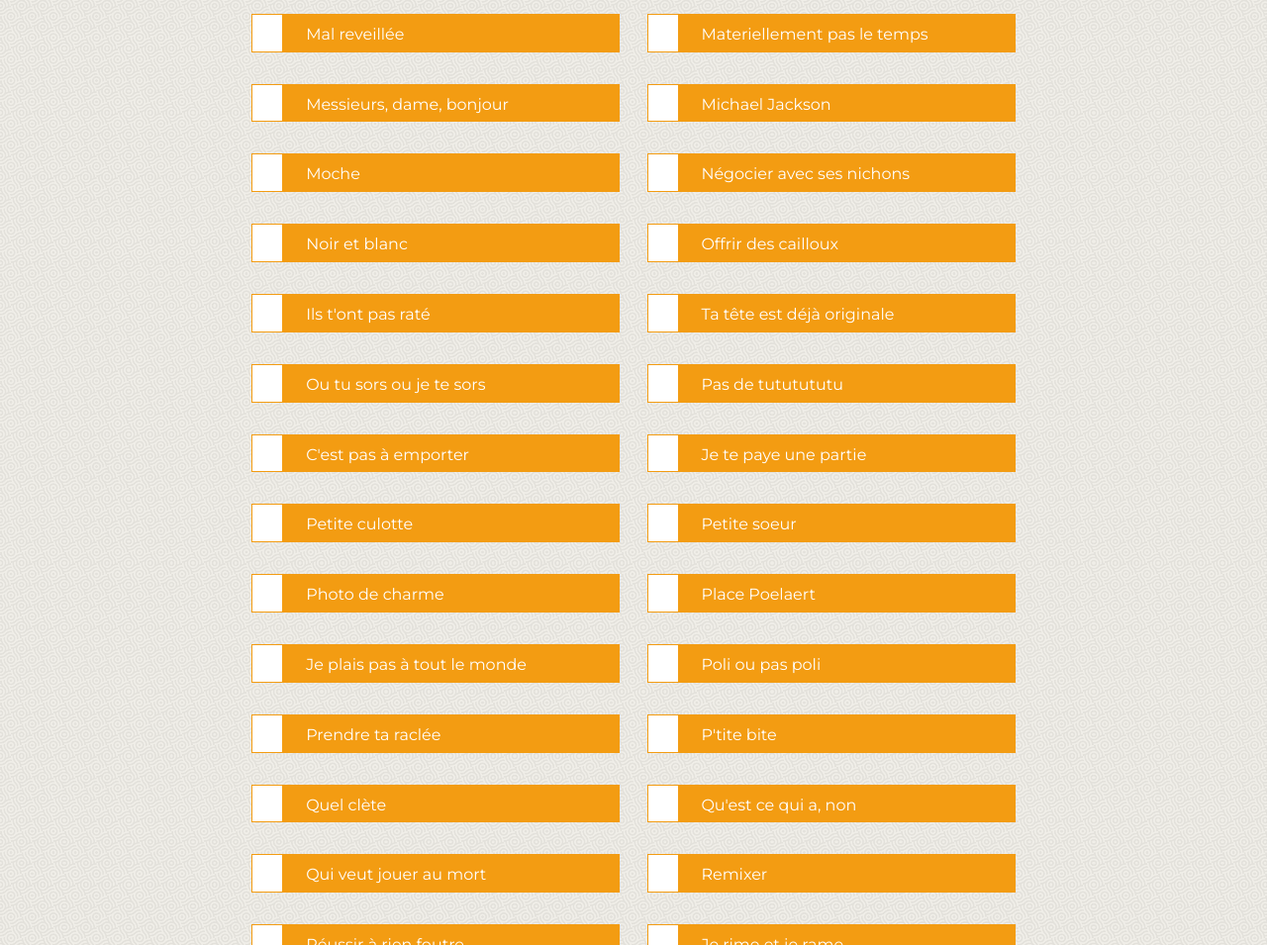
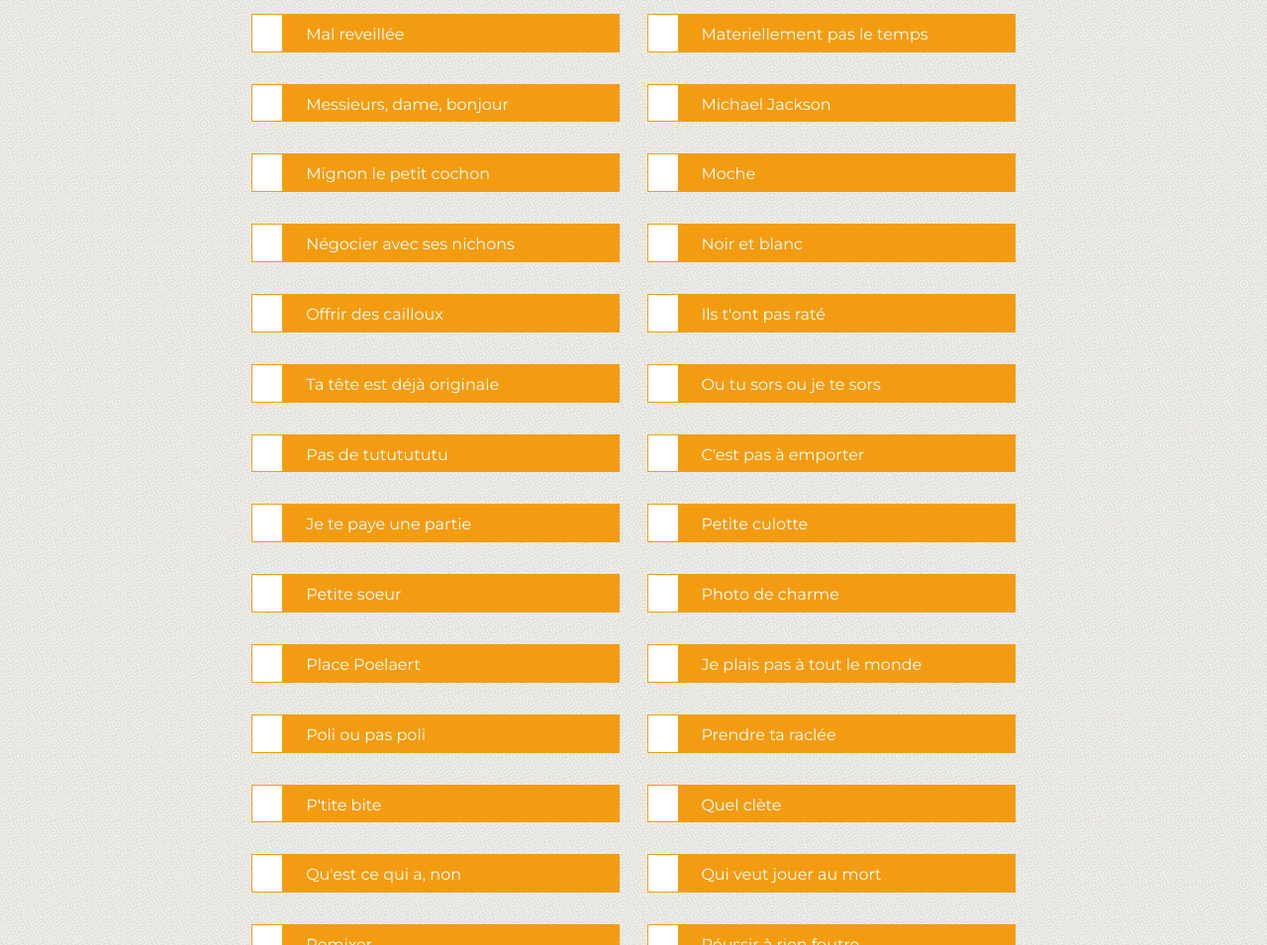
Before and after one commit to gizmodesbois/dikkenek-le-soundboard, a plain HTML site: page public/index.html in a window 1280 px wide. Shown: the part 2811-3766 px from the top of the page at 99% size. Drawn offline with Linux system fonts and the light colour scheme.

Commit message:
Add mignon cochon

```diff
--- a/public/index.html
+++ b/public/index.html
@@ -328,6 +328,10 @@
         <strong>&nbsp;</strong>
         <span class="words-text">Michael Jackson</span>
       </li>
+      <li data-sound="mignon_cochon">
+        <strong>&nbsp;</strong>
+        <span class="words-text">Mignon le petit cochon</span>
+      </li>
       <li data-sound="moche">
         <strong>&nbsp;</strong>
         <span class="words-text">Moche</span>
```
Also changed, not shown: 2 other files.
